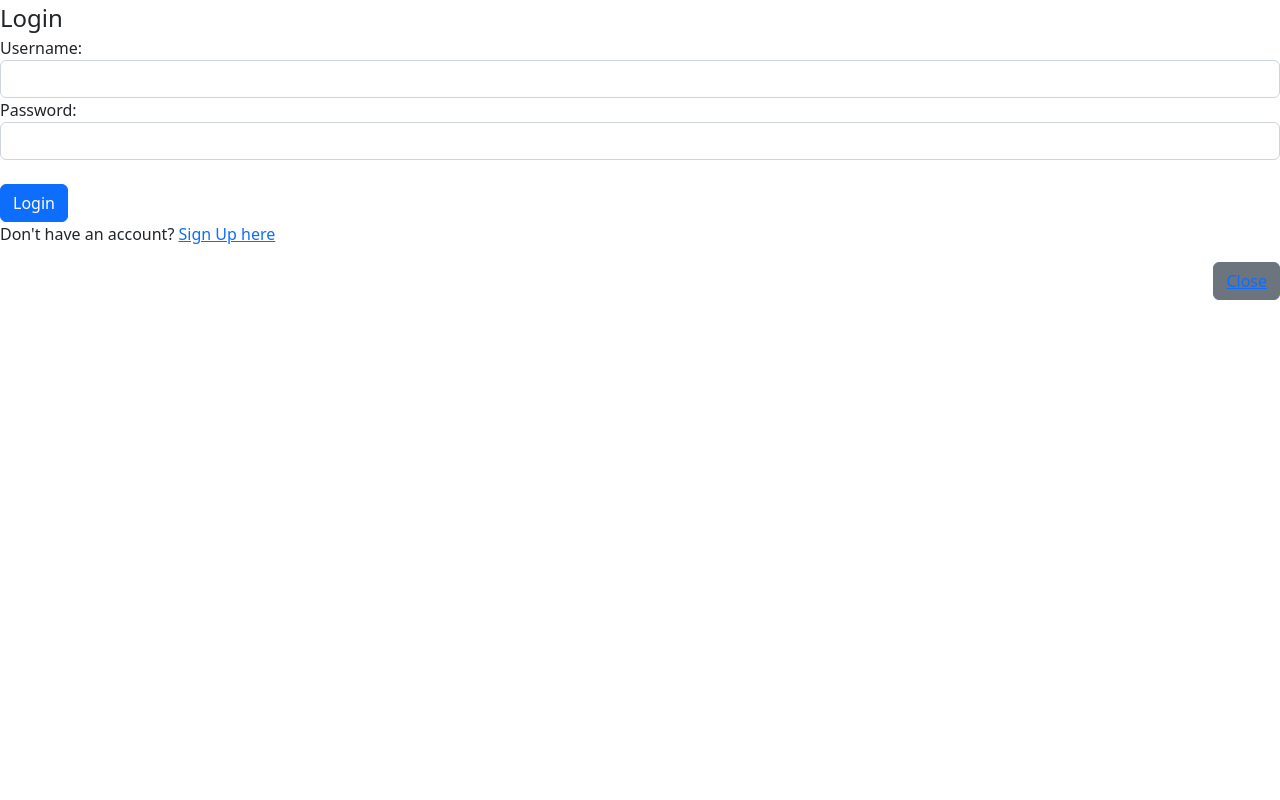
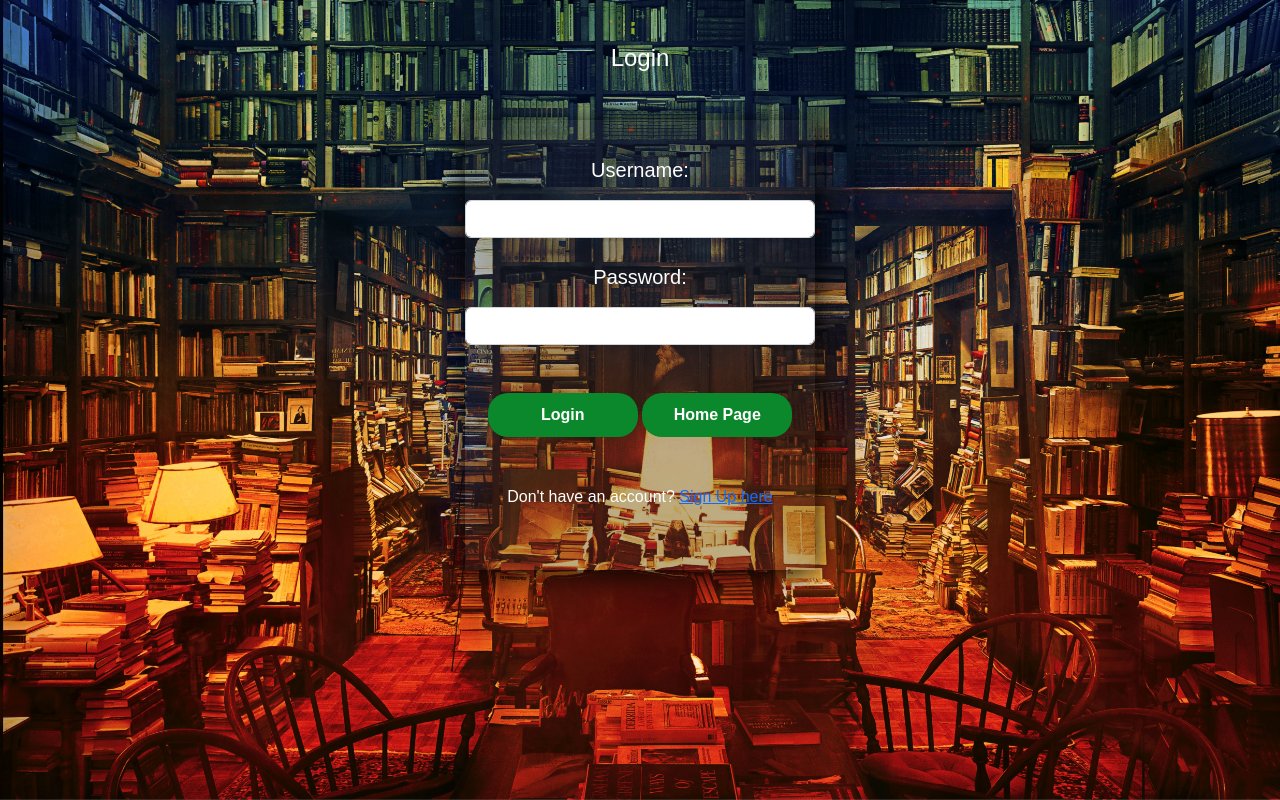
Before and after one commit to ManasiBendale/The-Reading-Circle, a Flask app: page /login in a window 1280 px wide. Run offline with Flask 3, Linux system fonts and the light colour scheme; some libraries are stand-ins or nearby versions.

Commit message:
UI for login page

```diff
--- a/templates/login.html
+++ b/templates/login.html
@@ -18,61 +18,103 @@
 {% endwith %}
 
 <html>
+
 <head>
 	<meta charset="UTF-8">
-		<title> Register </title>
+	<meta http-equiv="X-UA-Compatible" content="IE=edge">
+	<meta name="viewport" content="width=device-width, initial-scale=1.0">
+	<link rel="stylesheet" href="style.css">
+	<title> Login </title>
 	<!-- <link rel="stylesheet" href="{{ url_for('static', filename='style.css') }}">			 -->
+	<script src="https://ajax.googleapis.com/ajax/libs/jquery/3.5.1/jquery.min.js"></script>
 </head>
+
 <body>
 	<!-- Modal for Signing Up -->
 	<div>
 		<div>
 			<div>
 				<div>
-					 <h4 class="modal-title">Login</h4>
+					<h4 class="modal-title" style="color: white; margin-top: 40px;">Login</h4>
 				</div>
-				  <div class="modal-body">
+				</br>
+				<div class="modal-body" style="display:inline-block; margin-top: 20px;">
 
 					<form action="{{url_for('login')}}" method="POST">
 
 
 						<div class="form-group">
-						   <label>Username:</label>
+							<label style="color: white; margin-top: 35px; font-size: 20px; margin-bottom: 15px;">Username:</label>
 							<input id="username" type="text" class="form-control" name="username" required="1">
 						</div>
-
+					</br>
 
 						<div class="form-group">
-						   <label>Password:</label>
+							<label style="color: white; font-size: 20px; margin-bottom: 15px;">Password:</label>
 							<input id="password" type="password" class="form-control" name="password" required="1">
 						</div>
 						<b></b>
-
+					</br>
 
 						<div class="form-group">
-						   <button class="btn btn-primary mt-4" type="submit">Login</button>
+							<button class="btn btn-primary mt-4 btn2" type="submit">Login</button>
+							<a href="{{url_for('main')}}" class="btn btn-primary mt-4 btn2">Home Page</a>
 						</div>
-
+					</br>
+				</br>
+				<p class="bottom" style="color: white;">Don't have an account? <a class="bottom" href="{{url_for('register')}}"> Sign Up
+						here</a></p>
 
 				</form>
 
-
 			</div>
-
-			<p class="bottom">Don't have an account? <a class="bottom" href="{{url_for('register')}}"> Sign Up here</a></p>
-
-				  <div class="modal-footer">
-					 <button type="button" class="btn btn-secondary"><a href="{{url_for('main')}}">Close</a></button>
-
-				  </div>
-
 			</div>
 		</div>
 
 	</div>
+	<script src="jQuery.js"></script>
+</body>
 
-	</body>
 </html>
+<style>
+	* {
+		margin: 0;
+		padding: 0;
+		box-sizing: border-box;
+	}
 
+	body {
+		font-family: Arial, Helvetica, sans-serif;
+		background-image: url(/static/lib.jpeg);
+		background-size: cover;
+		background-attachment: fixed;
+		text-align: center;
+	}
+
+	.modal-body {
+		width: 350px;
+		height: 450px;
+		background-color: rgba(41, 39, 39, 0.3);
+		box-shadow: 0 5px 30px black;
+	}
+
+	.btn2 {
+		padding: 10px;
+		width: 150px;
+		border-radius: 20px;
+		background-color: rgb(10, 136, 43);
+		border-style: none;
+		color: white;
+		font-weight: 600;
+	}
+
+	.btn2:hover {
+		background-color: rgba(10, 136, 43, 0.5);
+	}
+
+	.btn button:hover {
+		border-bottom: 2px solid rgb(91, 243, 131);
+	}
+</style>
 
 {% endblock %}
```
Also changed, not shown: templates/register.html (+0 -7 lines). Lines whose indentation alone changed are shown as unchanged.
